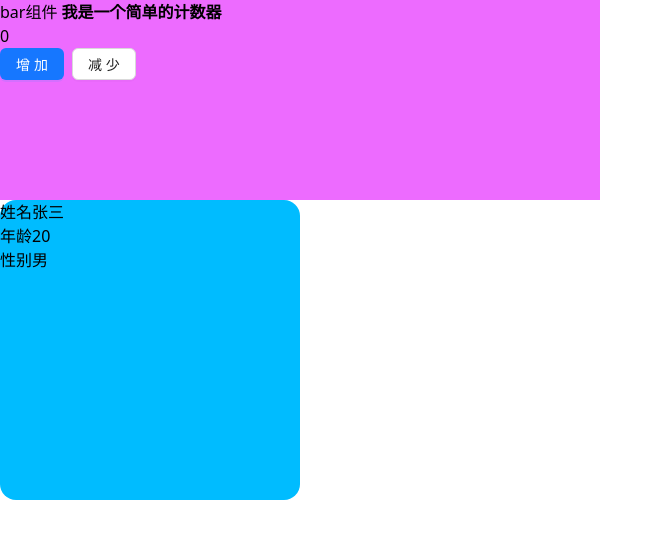
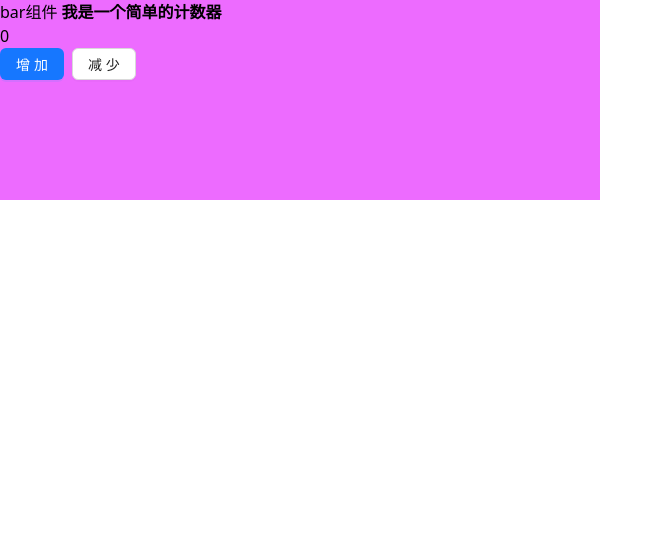
Before and after one commit to YangWavei/react_lodash_ui_exercise, a React (Vite) app: page / in a window 1280 px wide. Shown: the top 538 px of the page, without its empty margins (0-663 px from the left). Built offline with nearby package versions, Linux system fonts and the light colour scheme.

Commit message:
删除了Avatar组件的引用

```diff
--- a/src/App.tsx
+++ b/src/App.tsx
@@ -1,4 +1,3 @@
-import Avatar from './components/Avatar';
 import Bar from './components/Bar';
 
 /** 主组件 */
@@ -6,7 +5,6 @@ function App() {
   return (
     <div>
       <Bar />
-      <Avatar name='张三' age={20} sex={1} />
     </div>
   );
 }
```
